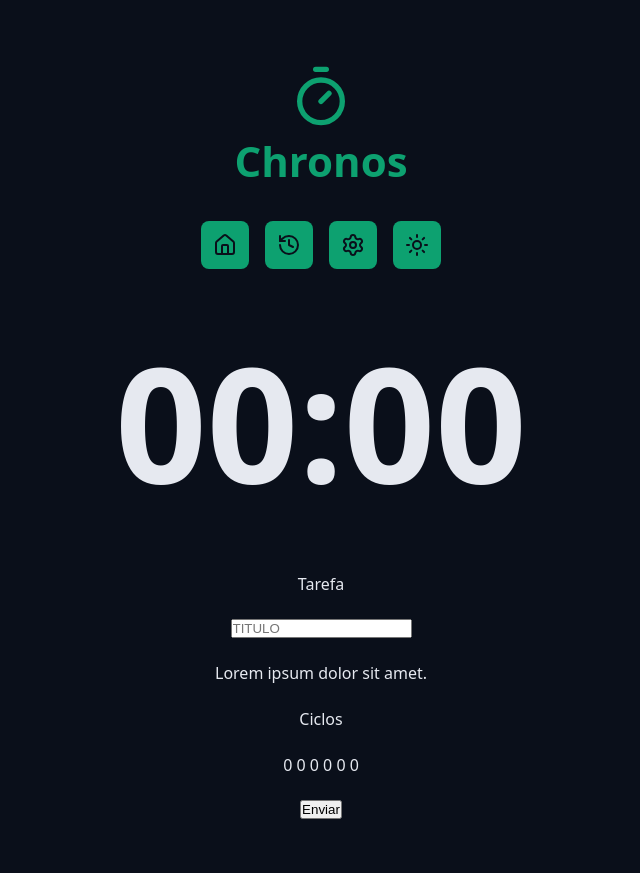
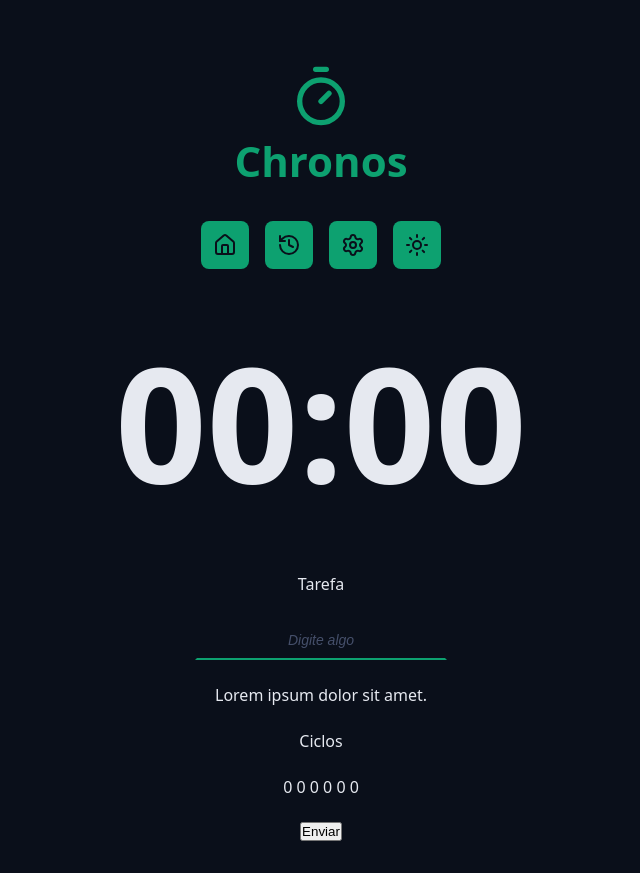
Before and after one commit to gabrielcavalcantedossantos1/chronos-pomodoro, a React (Vite) app: page / in a window 1280 px wide. Shown: the whole page, without its empty margins (319-959 px from the left). Before the commit the page ends 851 px from the top, so only its background shows below. Built offline with nearby package versions, Linux system fonts and the light colour scheme.

Commit message:
styles do input

```diff
--- a/src/App.tsx
+++ b/src/App.tsx
@@ -36,7 +36,7 @@
         id='input'
         type='text'
         label='Tarefa'
-        placeholder='TITULO'
+        placeholder='Digite algo'
         />
       </div>
 
--- a/src/components/DefaultInput/Index.tsx
+++ b/src/components/DefaultInput/Index.tsx
@@ -1,3 +1,7 @@
+//css
+import styles from './styles.module.css'
+
+//type
 type DefaultInputProps = {
     id: string;
     label: string
@@ -8,7 +12,7 @@
     <>
     <label htmlFor={id}>{label}</label>
 
-        <input type={type} id={id} {...rest}/>
+        <input className={styles.input} type={type} id={id} {...rest}/>
     </>
   )
 }
--- /dev/null
+++ b/src/components/DefaultInput/styles.module.css
@@ -0,0 +1,30 @@
+.input{
+    background-color: transparent;
+    text-align: center;
+    font-size: 1.8rem;
+    padding: .8rem;
+    color: var(--text-default);
+    outline: none;
+
+    border: .2rem solid transparent;
+    border-bottom: .2rem solid var(--primary);
+    transition: all 0.1s ease-in-out;
+}
+
+.input:focus{
+    border-radius: .8rem;
+    border: .2rem solid var(--primary);
+
+}
+
+.input::placeholder{
+    color: var(--gray-500);
+    font-size: 1.4rem;
+    font-style: italic;
+}
+
+.input:disabled{
+    border-bottom: .2rem solid var(--disabled);
+    color: var(--text-muted);
+    cursor: not-allowed;
+}
```
